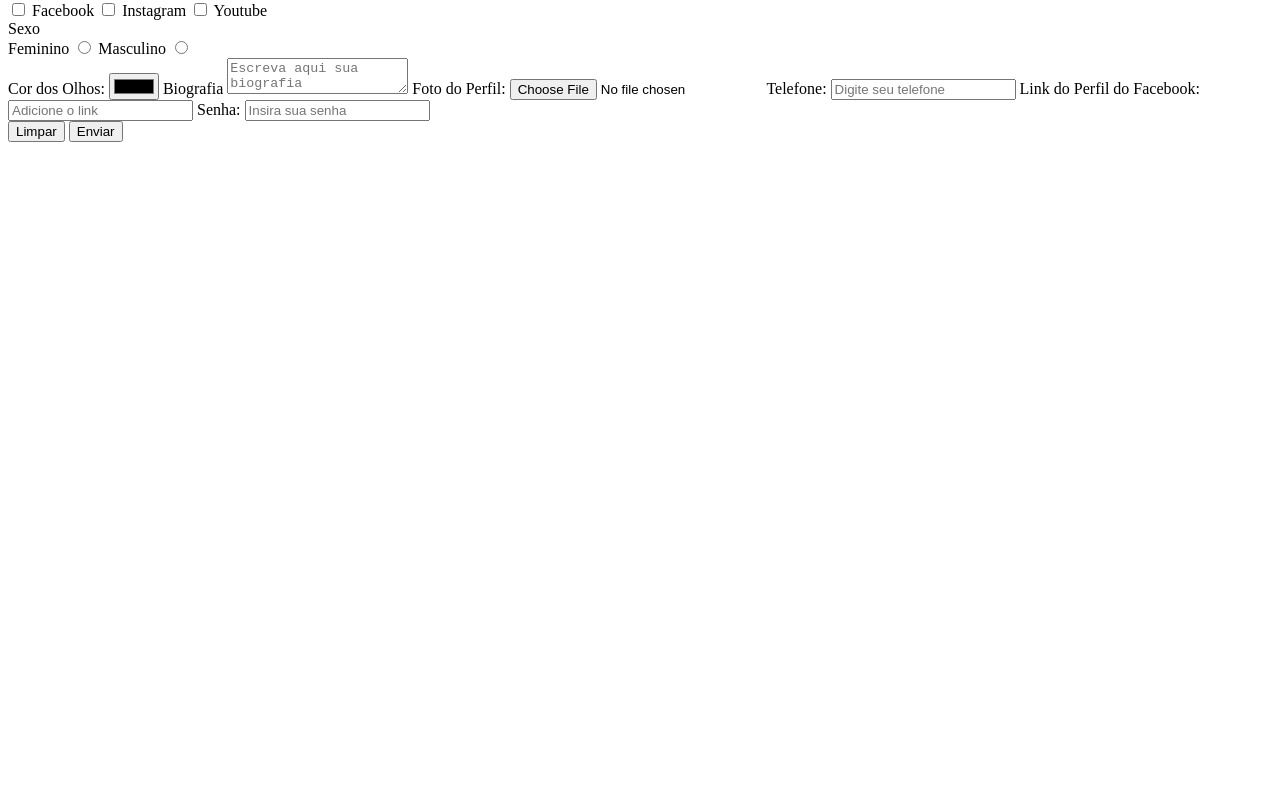
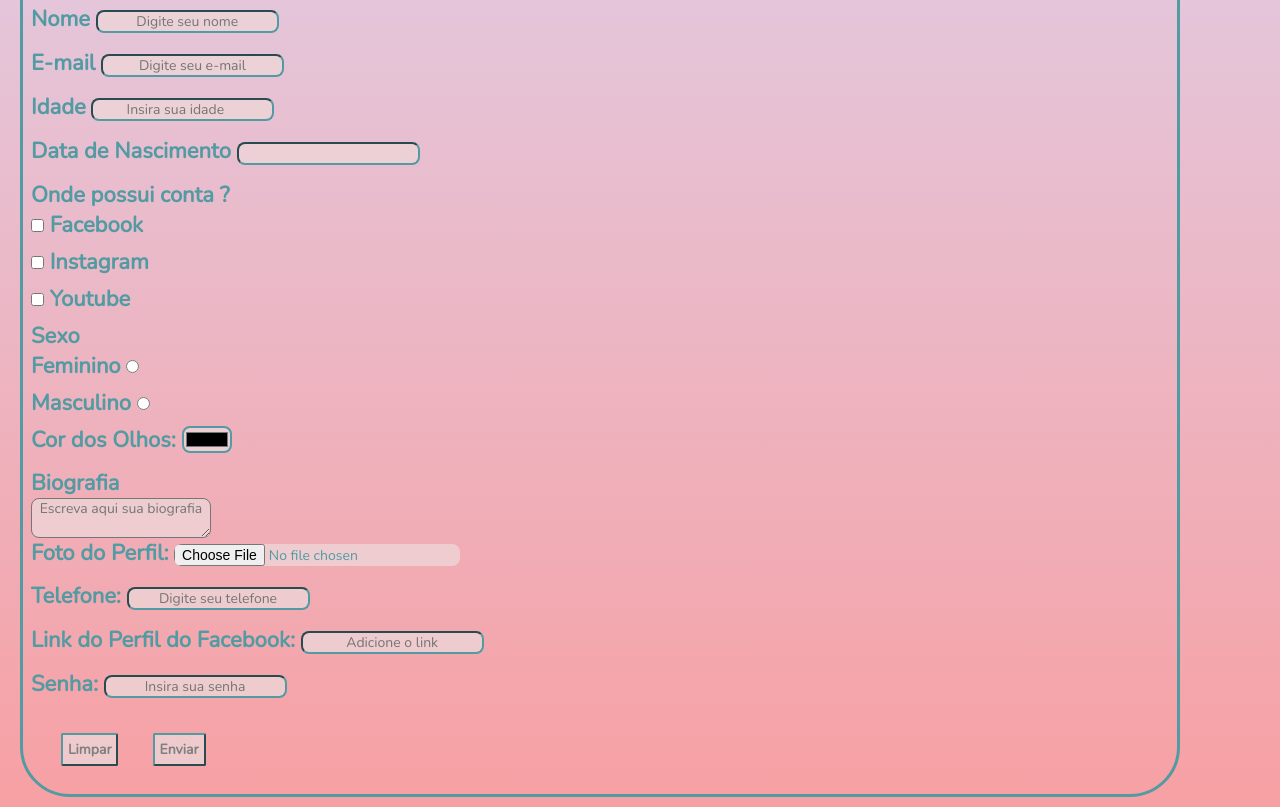
Before and after one commit to Graceksouzaa/Challenge2-Form-DevClub, a plain HTML site: page index.html in a window 1280 px wide. Shown: the part 101-908 px from the top of the page. Before the commit the page ends 800 px from the top, so only its background shows below. Drawn offline with nearby package versions, Linux system fonts and the light colour scheme.

Commit message:
link css

```diff
--- a/index.html
+++ b/index.html
@@ -10,7 +10,7 @@
     <link
         href="https://fonts.googleapis.com/css2?family=Montserrat:ital,wght@0,300;0,500;1,100&family=Nunito:ital,wght@0,200;1,300&family=Roboto:wght@300;500&display=swap"
         rel="stylesheet">
-    <link rel="stylesheet" href="../Challenge 2/style.css">
+    <link rel="stylesheet" href="./style.css">
     <title>Desafio2</title>
 </head>
 
@@ -20,23 +20,23 @@
         <h1 class="title-register">Cadastro</h1>
 
         <div class="container1">
-            <label>Nome:
+            <label>Nome
                 <input type="text" name="nome" placeholder="Digite seu nome" required>
             </label>
 
-            <label>E-mail:
+            <label>E-mail
                 <input type="text" name="email" placeholder="Digite seu e-mail" required>
             </label>
 
-            <label>Idade:
+            <label>Idade
                 <input type="number" name="idade" min="12" placeholder="Insira sua idade" required>
             </label>
 
-            <label>Data de Nascimento:
+            <label>Data de Nascimento
                 <input type="data" name="data-nascimento" required>
             </label>
 
-            <label>Conta:
+            <label>Onde possui conta ?
                 <div>
                     <label class="input-inline">
                          <input type="checkbox" name="Facebook">
```
